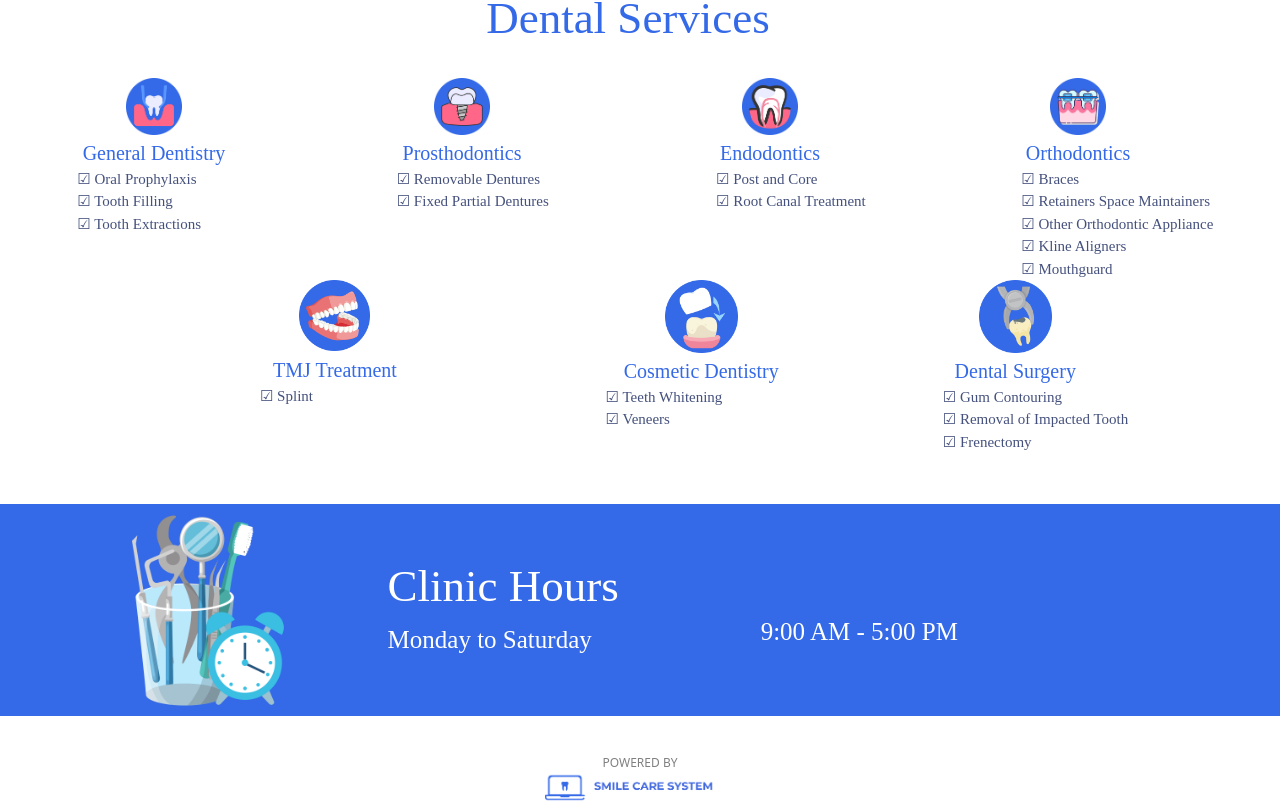
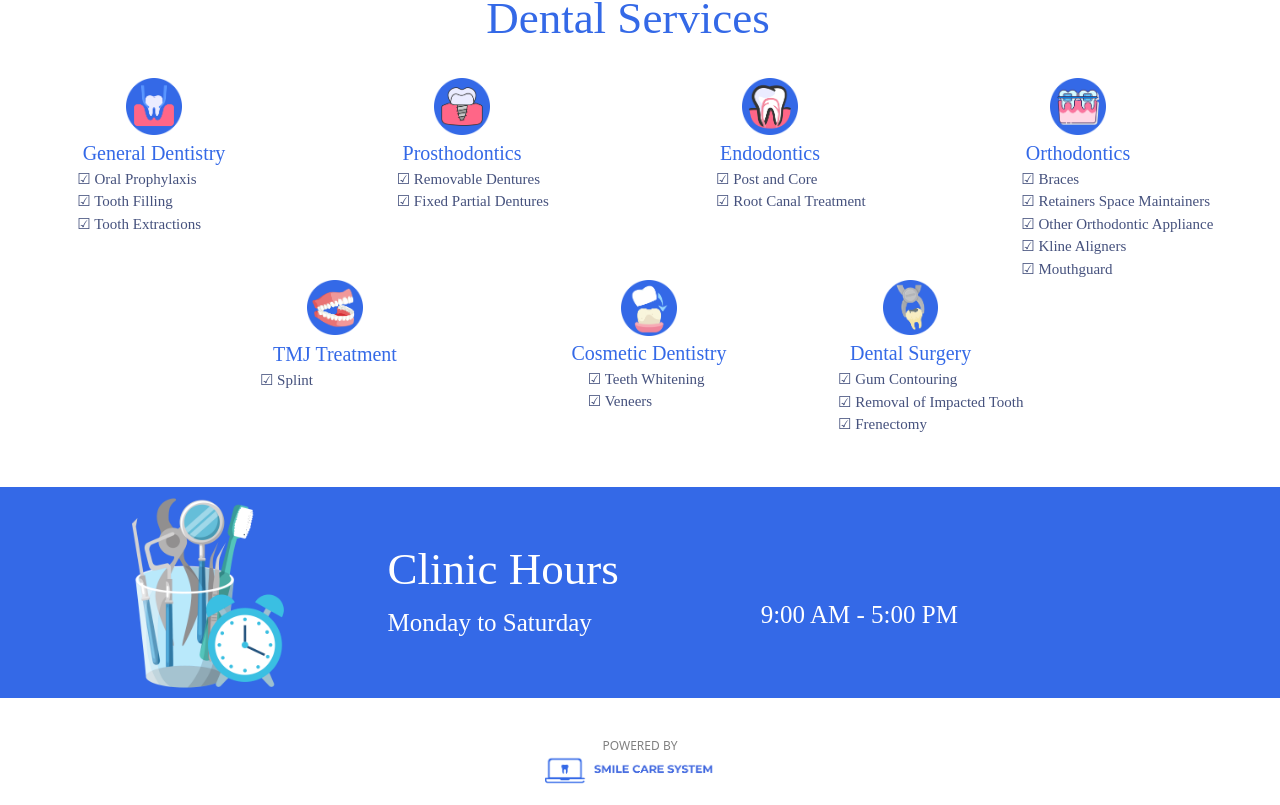
Before and after one commit to CMSC128UPCEBU-TeamAnnyeong/SMILE-CARE-SYSTEM-PUBLIC, a React (Create React App) app: page /about in a window 1280 px wide. Shown: the part 685-1490 px from the top of the page. Built offline with nearby package versions, Linux system fonts and the light colour scheme; a web font is replaced by a local one.

Commit message:
Adjusted Dental Services Icons

```diff
--- a/src/Pages/About.css
+++ b/src/Pages/About.css
@@ -92,7 +92,7 @@
 }
 
 .service-icon-tmj {
-    width: 18%;
+    width: 14%;
     padding-bottom: 1%;
     display: block;
     margin-right: auto;
@@ -100,7 +100,7 @@
 }
 
 .service-icon-cosmetic {
-    width: 25%;
+    width: 30%;
     padding-bottom: 1%;
     display: block;
     margin-right: auto;
@@ -108,7 +108,7 @@
 }
 
 .service-icon-surgery {
-    width: 25%;
+    width: 19%;
     padding-bottom: 1%;
     display: block;
     margin-right: auto;
--- a/src/Pages/About.js
+++ b/src/Pages/About.js
@@ -106,7 +106,7 @@ function About() {
                             <div className='service-title'>TMJ Treatment</div>
                             <div className='service-body-tmj'>☑ Splint</div>
                         </div>
-                        <div className='col-3'>
+                        <div className='col-2'>
                             <img src={cosmetic} className='service-icon-cosmetic' />
                             <div className='service-title'>Cosmetic Dentistry</div>
                             <div className='service-body-cosmetic'>☑ Teeth Whitening</div>
```
